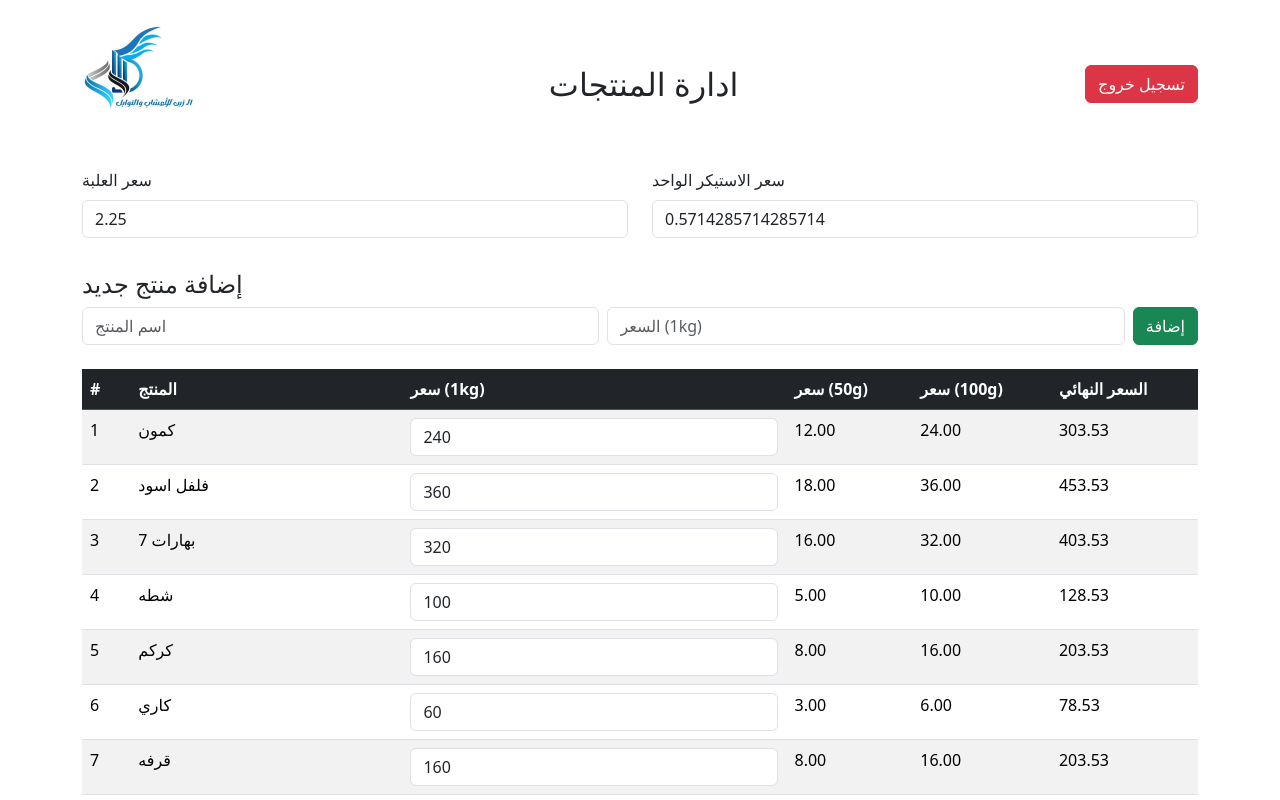
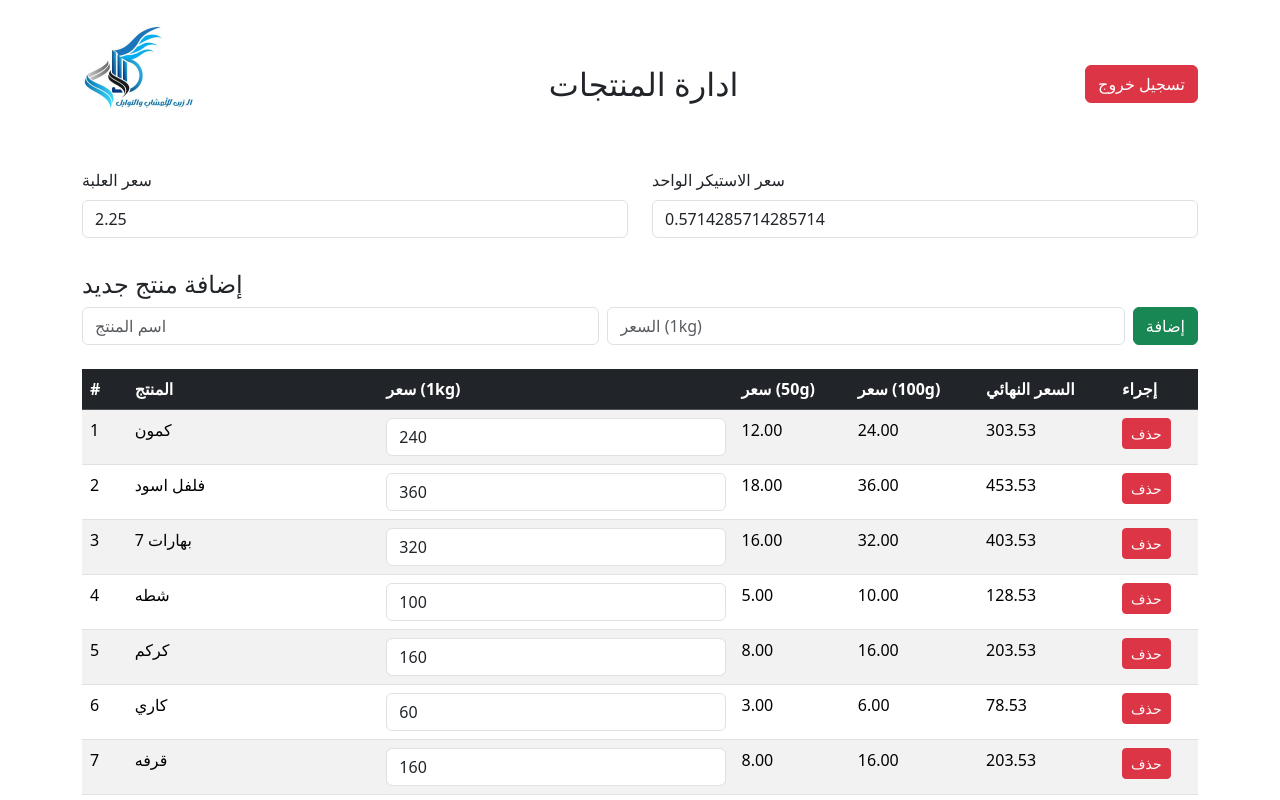
Before and after one commit to aaahmed666/zain_store, a React (Vite) app: page / in a window 1280 px wide. Shown: the top 800 px of the page. Built offline with nearby package versions, Linux system fonts and the light colour scheme; sample sign-in values are in the browser's storage.

Commit message:
delete product

```diff
--- a/src/ProductManager.jsx
+++ b/src/ProductManager.jsx
@@ -46,6 +46,12 @@ const ProductManager = () => {
       product.id === id ? { ...product, pricePerKg: newPrice } : product
     );
 
+    setProducts(updatedProducts);
+    localStorage.setItem("products", JSON.stringify(updatedProducts));
+  };
+
+  const deleteProduct = (id) => {
+    const updatedProducts = products.filter((product) => product.id !== id);
     setProducts(updatedProducts);
     localStorage.setItem("products", JSON.stringify(updatedProducts));
   };
@@ -139,6 +145,7 @@ const ProductManager = () => {
               <th>سعر (50g)</th>
               <th>سعر (100g)</th>
               <th>السعر النهائي</th>
+              <th>إجراء</th> {/* New column for actions */}
             </tr>
           </thead>
           <tbody>
@@ -167,6 +174,14 @@ const ProductManager = () => {
                   <td>{price50g.toFixed(2)}</td>
                   <td>{price100g.toFixed(2)}</td>
                   <td>{finalPrice.toFixed(2)}</td>
+                  <td>
+                    <button
+                      className="btn btn-danger btn-sm"
+                      onClick={() => deleteProduct(product.id)}
+                    >
+                      حذف
+                    </button>
+                  </td>
                 </tr>
               );
             })}
```
